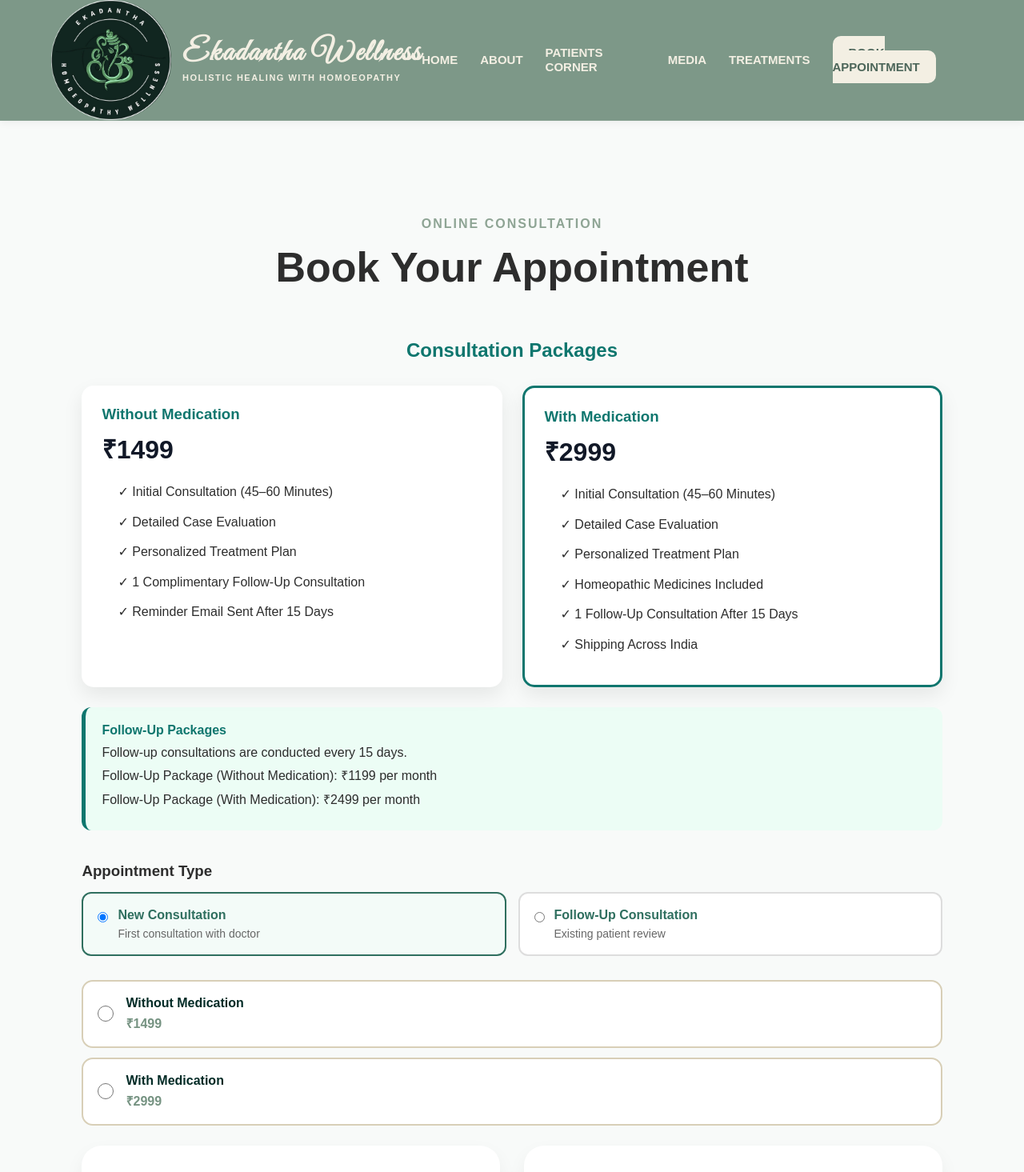
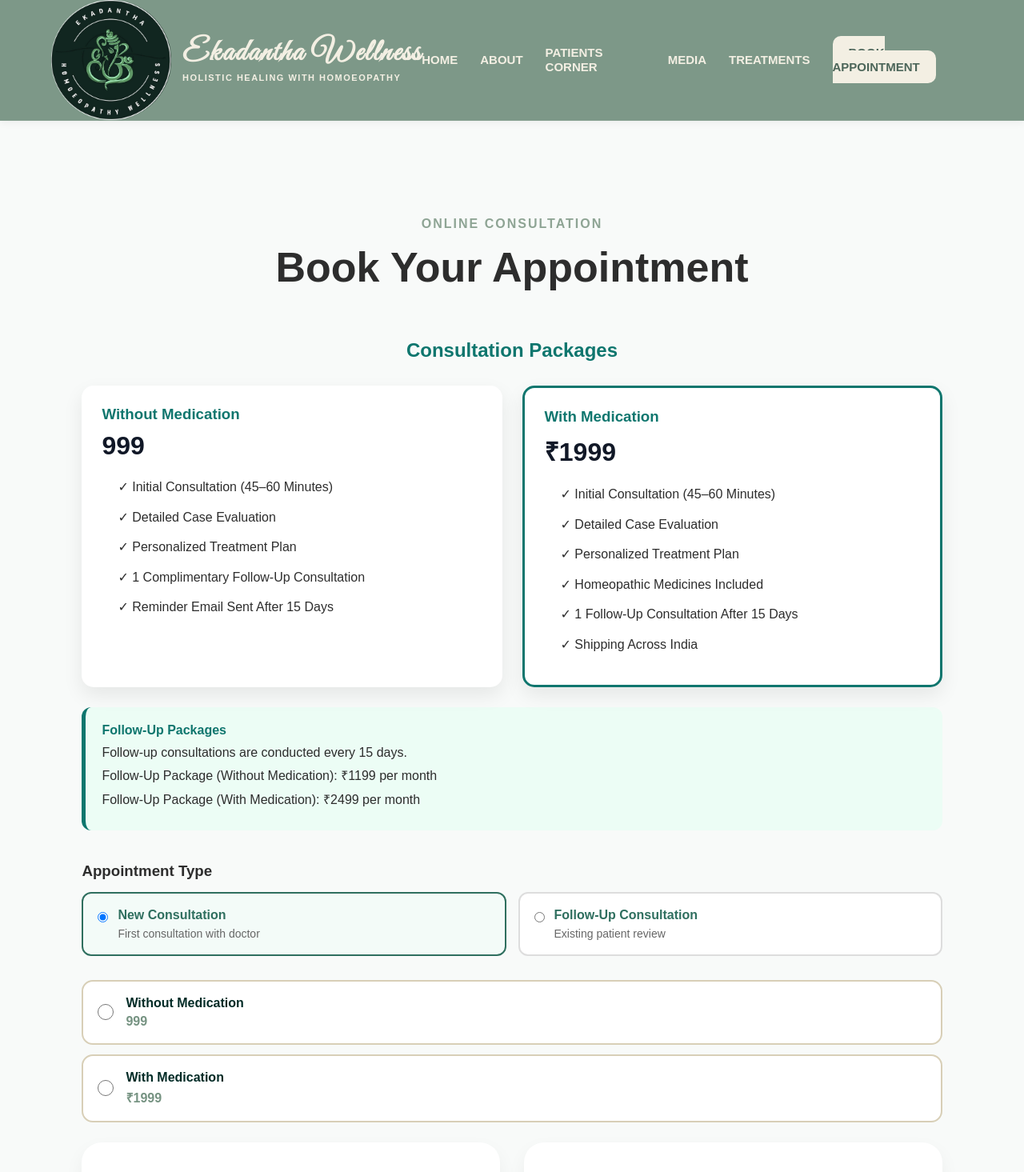
Before and after one commit to pothamsettyvenky/ekadantawellness, a React (Create React App) app in the folder ekadanta/: page /book_appointment in a window 1280 px wide. Shown: the top 1465 px of the page at 80% size. Built offline with nearby package versions, Linux system fonts and the light colour scheme; no server answers; the database is empty; a web font is replaced by a local one.

Commit message:
updated prices

```diff
--- a/ekadanta/src/Pages/BookAppointment/BookAppointment.js
+++ b/ekadanta/src/Pages/BookAppointment/BookAppointment.js
@@ -257,8 +257,8 @@
       setLoading(true);
 
       const packageAmounts = {
-        "Without Medication": 1499,
-        "With Medication": 2999,
+        "Without Medication": 999,
+        "With Medication": 1999,
         "Follow-Up Without Medication": 1199,
         "Follow-Up With Medication": 2499,
       };
@@ -333,7 +333,7 @@
           <div className="package-details-grid">
             <div className="package-info-card">
               <h3>Without Medication</h3>
-              <div className="price">₹1499</div>
+              <div className="price">999</div>
               <ul>
                 <li>✓ Initial Consultation (45–60 Minutes)</li>
                 <li>✓ Detailed Case Evaluation</li>
@@ -344,7 +344,7 @@
             </div>
             <div className="package-info-card featured">
               <h3>With Medication</h3>
-              <div className="price">₹2999</div>
+              <div className="price">₹1999</div>
               <ul>
                 <li>✓ Initial Consultation (45–60 Minutes)</li>
                 <li>✓ Detailed Case Evaluation</li>
@@ -410,11 +410,11 @@
             <div className="consultation-packages">
               <label className={`consultation-option ${formData.packageType === "Without Medication" ? "selected" : ""}`}>
                 <input type="radio" name="packageType" value="Without Medication" checked={formData.packageType === "Without Medication"} onChange={handleChange} />
-                <div><h4>Without Medication</h4><p>₹1499</p></div>
+                <div><h4>Without Medication</h4><p>999</p></div>
               </label>
               <label className={`consultation-option ${formData.packageType === "With Medication" ? "selected" : ""}`}>
                 <input type="radio" name="packageType" value="With Medication" checked={formData.packageType === "With Medication"} onChange={handleChange} />
-                <div><h4>With Medication</h4><p>₹2999</p></div>
+                <div><h4>With Medication</h4><p>₹1999</p></div>
               </label>
             </div>
           )}
```
Also changed, not shown: 1 other file (tests, documents, lock files or other folders).
